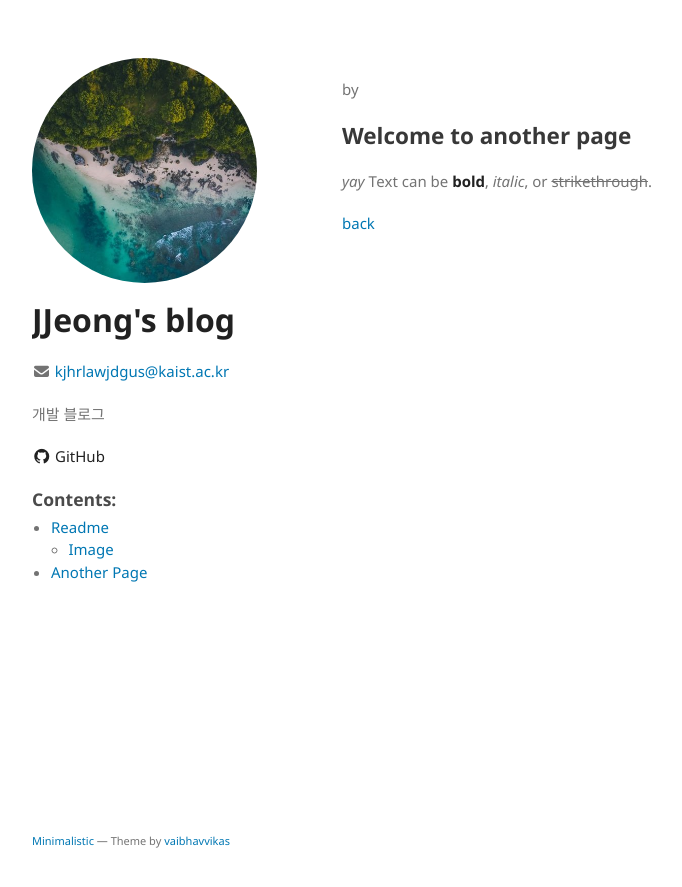
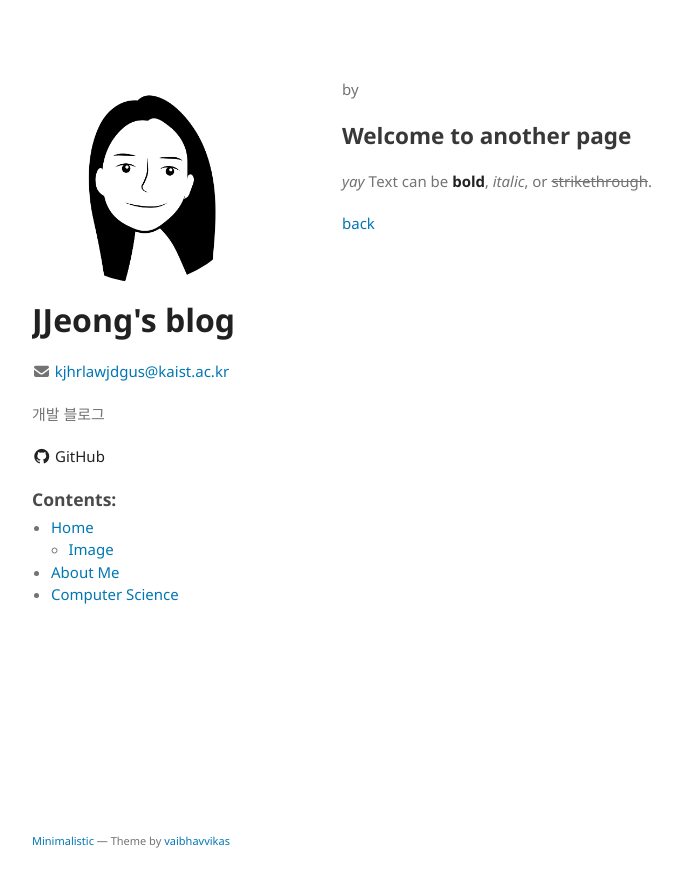
Before and after one commit to Jeonghyun109/Jeonghyun109.github.io, a Jekyll site: the page built from another-page.md, in a window 1280 px wide. Shown: the top 887 px of the page, without its empty margins (178-860 px from the left). Built offline with Jekyll 4.4.1, drawn with Linux system fonts in a browser that asks for light colours.

Commit message:
jekyll 코드 이해, 로고 추가, 페이지 생성 연습

```diff
--- a/_config.yml
+++ b/_config.yml
@@ -1,5 +1,5 @@
 title: JJeong's blog
-logo: /assets/img/logo.jpg
+logo: /assets/img/redwit-julia.png
 email: kjhrlawjdgus@kaist.ac.kr
 description: 개발 블로그
 favicon: true
@@ -19,12 +19,14 @@ platforms:
   #   link: https://www.linkedin.com/in/vaibhavvikas
 
 navigation:
-  - name: Readme
+  - name: Home
     link: ./index.html
     sublist:
       - name: Image
         link: ./index.html#small-image
-  - name: Another Page
+  - name: About Me
     link: ./another-page.html
+  - name: Computer Science
+    link: ./computer-science.html
 
 remote_theme: vaibhavvikas/jekyll-theme-minimalistic
```
Also changed, not shown: computer-science.md (added, +11 -0 lines), assets/img/redwit-julia.png (added).
